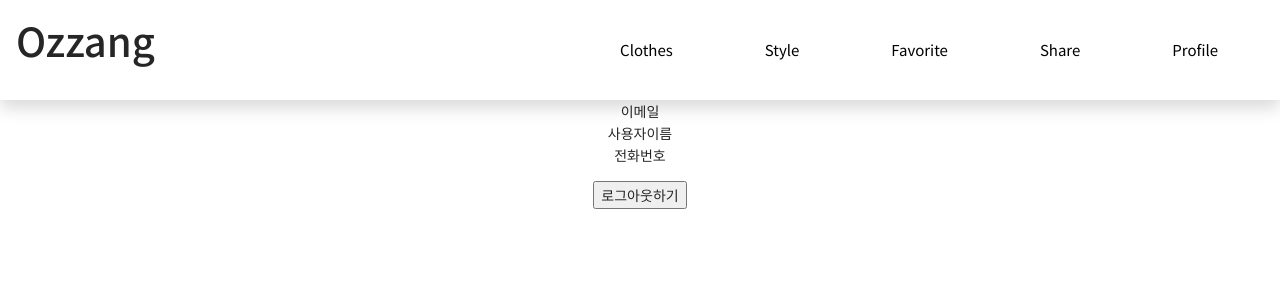
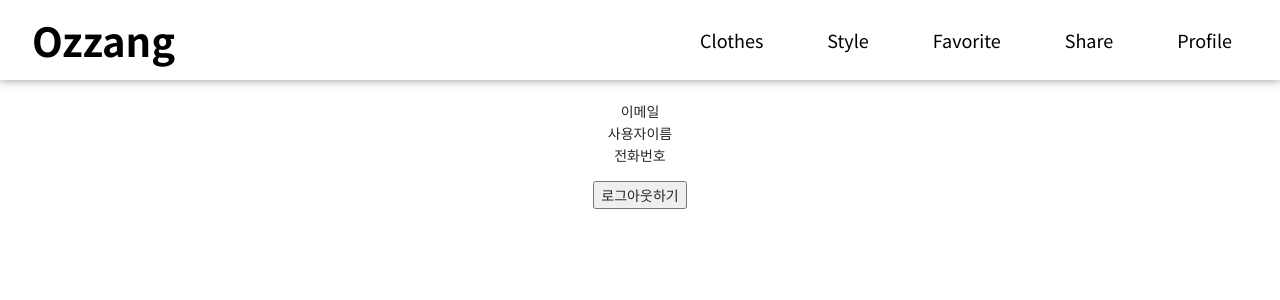
Before and after one commit to songsurl00/SoftwareEngineering2022, a React (Create React App) app in the folder ozzang/client/: page /profile in a window 1280 px wide. Shown: the top 300 px of the page. Built offline with nearby package versions, Linux system fonts and the light colour scheme; no server answers.

Commit message:
ProfilePage Update

```diff
--- a/ozzang/client/src/components/views/ProfilePage/ProfilePage.js
+++ b/ozzang/client/src/components/views/ProfilePage/ProfilePage.js
@@ -3,6 +3,7 @@ import styled from "@emotion/styled";
 import { useNavigate } from "react-router-dom";
 import axios from "axios";
 import { getUserInfo } from "../../../_actions/user_action";
+import MainPageHeader from "../MainPage/MainPageHeader";
 
 const Wrapper = styled.div`
   margin: 0;
@@ -43,7 +44,7 @@ const BodyWrapper = styled.div`
   }
 `;
 
-function StylePage() {
+function ProfilePage() {
   const navigate = useNavigate();
   const [userInfo, setUserInfo] = useState({});
   const ClothesBtnHandler = (event) => {
@@ -87,16 +88,7 @@ function StylePage() {
 
   return (
     <Wrapper>
-      <NavWrapper>
-        <h1>Ozzang</h1>
-        <nav>
-          <button onClick={ClothesBtnHandler}>Clothes</button>
-          <button onClick={StyleBtnHandler}>Style</button>
-          <button onClick={FavBtnHandler}>Favorite</button>
-          <button onClick={ShareBtnHandler}>Share</button>
-          <button onClick={ProfileBtnHandler}>Profile</button>
-        </nav>
-      </NavWrapper>
+      <MainPageHeader />
       <BodyWrapper>
         <div>이메일</div>
         <div>{userInfo.email}</div>
@@ -110,4 +102,4 @@ function StylePage() {
   );
 }
 
-export default StylePage;
+export default ProfilePage;
```
